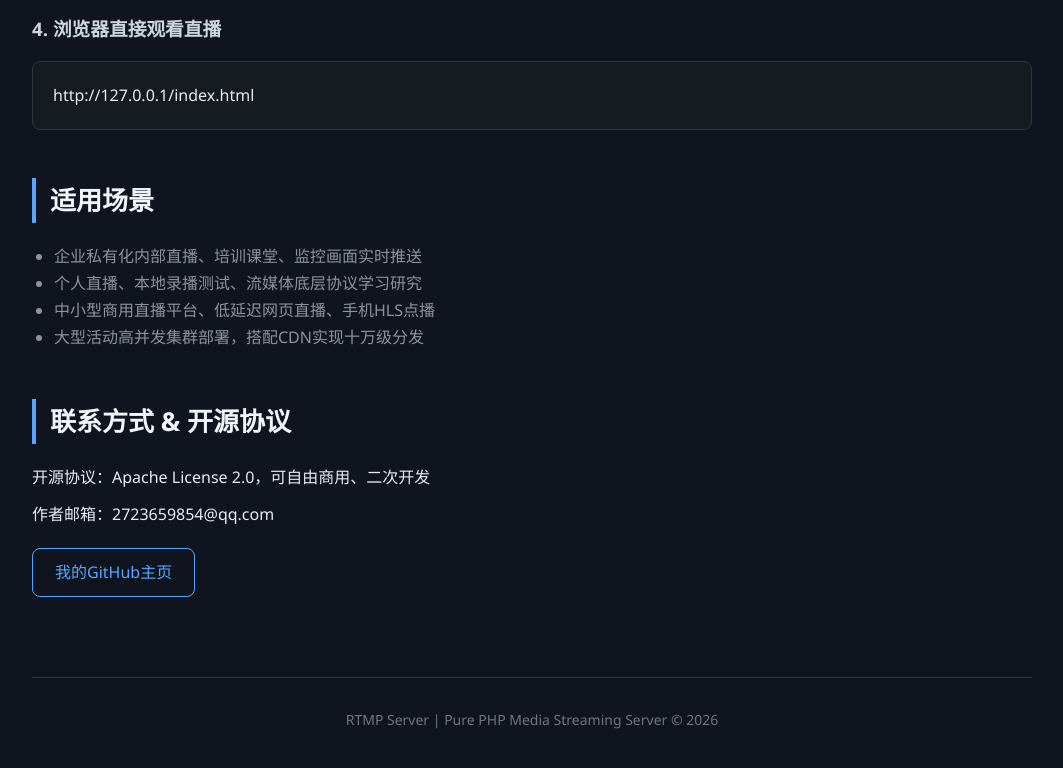
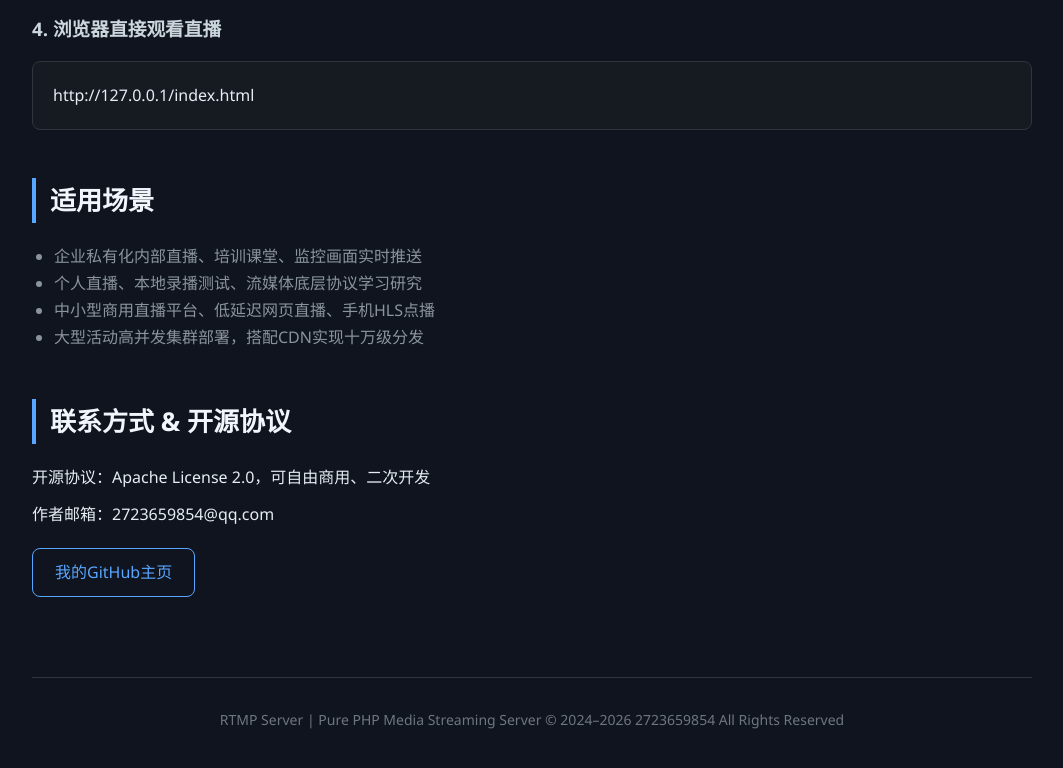
Before and after one commit to 2723659854/2723659854.github.io, a plain HTML site: page index.html in a window 1280 px wide. Shown: the part 1565-2333 px from the top of the page, without its empty margins (108-1171 px from the left). Drawn offline with Linux system fonts and the light colour scheme.

Commit message:
修改版权

```diff
--- a/index.html
+++ b/index.html
@@ -227,7 +227,7 @@
         </section>
 
         <footer>
-            <p>RTMP Server | Pure PHP Media Streaming Server © 2026</p>
+            <p>RTMP Server | Pure PHP Media Streaming Server © 2024–2026 2723659854 All Rights Reserved</p>
         </footer>
     </div>
 </body>
```
